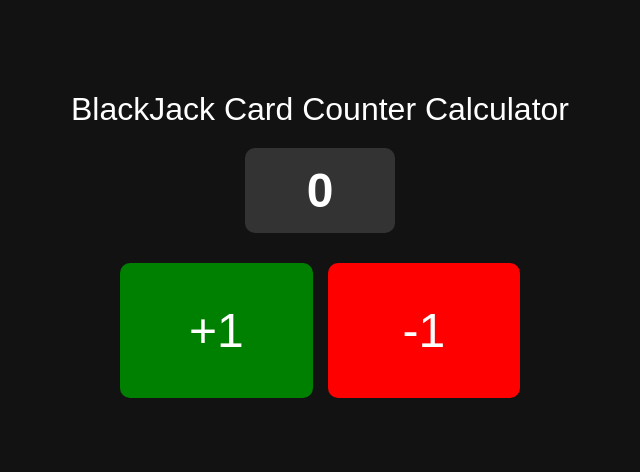
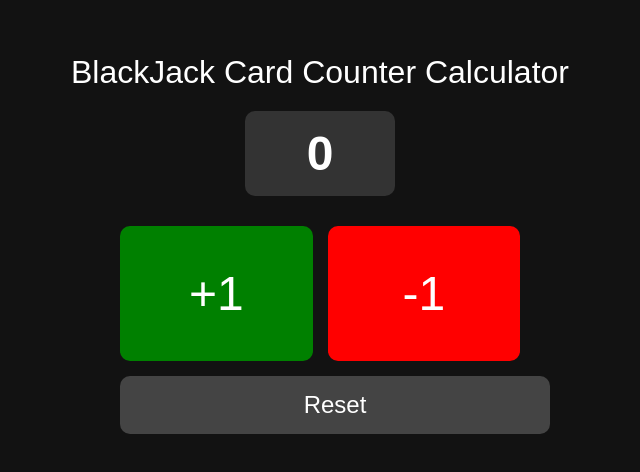
Before and after one commit to eddiemadrigal/cardcounter, a plain HTML site: page index.html in a window 1280 px wide. Shown: the part 156-628 px from the top of the page, without its empty margins (320-960 px from the left). Drawn offline with Linux system fonts and the light colour scheme.

Commit message:
Update index.html

```diff
--- a/index.html
+++ b/index.html
@@ -33,17 +33,22 @@
         }
         .buttons {
             display: flex;
+            flex-direction: column;
             justify-content: center;
             width: 100%;
             max-width: 400px;
             margin-top: 30px;
             gap: 15px;
         }
+        .button-group {
+            display: flex;
+            gap: 15px;
+        }
         .button {
             flex: 1;
             text-align: center;
             font-size: 2rem;
-            padding: 100px 20px;
+            padding: 20px;
             cursor: pointer;
             border-radius: 10px;
             transition: transform 0.2s;
@@ -60,6 +65,13 @@
             background-color: red;
             color: white;
         }
+        .button.reset {
+            background-color: #444;
+            color: white;
+            font-size: 1.5rem;
+            padding: 15px;
+            width: 100%;
+        }
         @media (min-width: 768px) {
             .button {
                 font-size: 3rem;
@@ -72,30 +84,48 @@
     <div class="title">BlackJack Card Counter Calculator</div>
     <div class="count-display" id="count">0</div>
     <div class="buttons">
-        <div class="button green" id="addButton">+1</div>
-        <div class="button red" id="subtractButton">-1</div>
+        <div class="button-group">
+            <div class="button green" id="addButton">+1</div>
+            <div class="button red" id="subtractButton">-1</div>
+        </div>
+        <div class="button reset" id="resetButton">Reset</div>
     </div>
 
     <script>
-        let count = 0;
+        // Load count from sessionStorage or initialize to 0
+        let count = parseInt(sessionStorage.getItem('count')) || 0;
 
         const countDisplay = document.getElementById('count');
         const addButton = document.getElementById('addButton');
         const subtractButton = document.getElementById('subtractButton');
+        const resetButton = document.getElementById('resetButton');
 
+        // Update display
+        function updateDisplay() {
+            countDisplay.textContent = count > 0 ? `+${count}` : count;
+            sessionStorage.setItem('count', count); // Save to sessionStorage
+        }
+
+        // Add button event
         addButton.addEventListener('click', () => {
             count++;
             updateDisplay();
         });
 
+        // Subtract button event
         subtractButton.addEventListener('click', () => {
             count--;
             updateDisplay();
         });
 
-        function updateDisplay() {
-            countDisplay.textContent = count > 0 ? `+${count}` : count;
-        }
+        // Reset button event
+        resetButton.addEventListener('click', () => {
+            count = 0;
+            updateDisplay();
+        });
+
+        // Initialize display with saved count
+        updateDisplay();
     </script>
 </body>
 </html>
```
